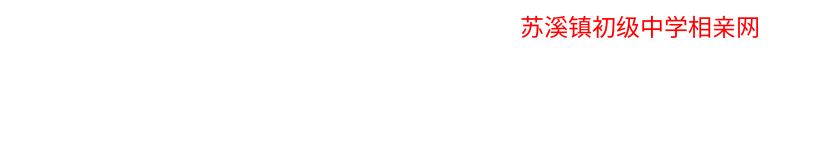
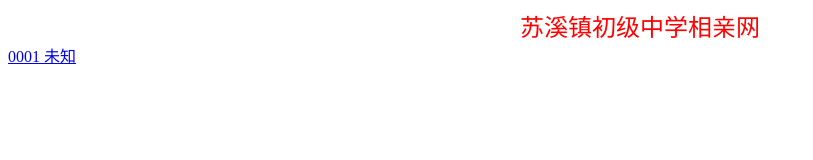
Before and after one commit to liulovyang/liulovyang.GitHub.io, a plain HTML site: page findlover.html in a window 1280 px wide. Shown: the whole page, without its empty margins (0-813 px from the left). Drawn offline with Linux system fonts and the light colour scheme.

Commit message:
Update findlover.html

```diff
--- a/findlover.html
+++ b/findlover.html
@@ -14,5 +14,8 @@
   <div class="centered-text">
     苏溪镇初级中学相亲网
   </div>
+<div>
+  <a href="/0001.html">0001 未知</a>
+</div>
 </body>
 </html>
```
